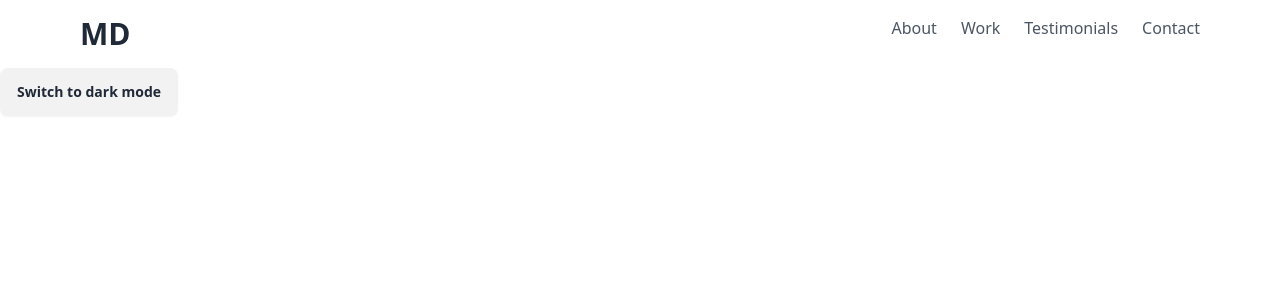
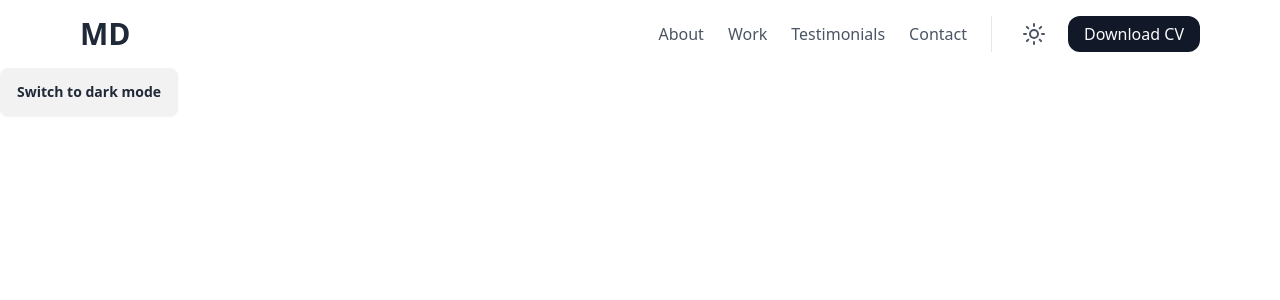
Before and after one commit to githubmor/portfolio, a Next.js app: page / in a window 1280 px wide. Shown: the top 300 px of the page. Built offline with nearby package versions, Linux system fonts and the light colour scheme.

Commit message:
add acion to header

```diff
--- a/app/components/button/index.tsx
+++ b/app/components/button/index.tsx
@@ -7,7 +7,7 @@ type Props = {
 
 const Button = ({text,className=""}: Props) => {
   return (
-    <button className={`px-4 py-[0.375rem] bg-gray-900 text-gray-50 hover:text-gray-700 active:text-gray-800 ${className}`}>{text}</button>
+    <button className={`px-4 py-[0.375rem] rounded-xl bg-gray-900 text-gray-50 hover:bg-gray-700 active:bg-gray-800 ${className}`}>{text}</button>
   )
 }
 
--- /dev/null
+++ b/app/components/header/components/actions/hook.ts
@@ -0,0 +1,22 @@
+import { useState, useEffect } from "react";
+
+export const useThemeSwitch =()=>{
+    const [theme, setTheme] = useState("light");
+
+  useEffect(() => {
+    // Check for stored theme in localStorage or default to 'light'
+    const storedTheme = localStorage.getItem("theme") || "light";
+    setTheme(storedTheme);
+    document.documentElement.setAttribute("data-theme", storedTheme);
+  }, []);
+
+  const toggleTheme = () => {
+    const newTheme = theme === "light" ? "dark" : "light";
+    setTheme(newTheme);
+    document.documentElement.setAttribute("data-theme", newTheme);
+    localStorage.setItem("theme", newTheme);
+  };
+
+  return {toggleTheme,theme};
+
+}
--- /dev/null
+++ b/app/components/header/components/actions/index.tsx
@@ -0,0 +1,18 @@
+import React from 'react'
+import SwitchTheme from './switch-theme'
+import Button from '@/app/components/button'
+
+type Props = {
+    className?:string
+}
+
+function Actions({className=""}: Props) {
+  return (
+    <div className={`flex flex-col md:flex md:flex-row gap-4 p-4 md:p-0 ${className}`}>
+      <SwitchTheme />
+      <Button  text="Download CV" />
+    </div>
+  );
+}
+
+export default Actions
--- /dev/null
+++ b/app/components/header/components/actions/moon-icon.tsx
@@ -0,0 +1,36 @@
+import React from 'react'
+
+function MoonIcon() {
+  return (
+    <svg
+      className="w-6 h-6 "
+      viewBox="0 0 24 24"
+      fill="none"
+      xmlns="http://www.w3.org/2000/svg"
+    >
+      <path
+        d="M12 3C10.8065 4.19347 10.136 5.81217 10.136 7.5C10.136 9.18783 10.8065 10.8065 12 12C13.1935 13.1935 14.8122 13.864 16.5 13.864C18.1878 13.864 19.8065 13.1935 21 12C21 13.78 20.4722 15.5201 19.4832 17.0001C18.4943 18.4802 17.0887 19.6337 15.4442 20.3149C13.7996 20.9961 11.99 21.1743 10.2442 20.8271C8.49836 20.4798 6.89472 19.6226 5.63604 18.364C4.37737 17.1053 3.5202 15.5016 3.17294 13.7558C2.82567 12.01 3.0039 10.2004 3.68509 8.55585C4.36628 6.91131 5.51983 5.50571 6.99987 4.51677C8.47991 3.52784 10.22 3 12 3Z"
+        stroke="currentColor"
+        stroke-width="2"
+        stroke-linecap="round"
+        stroke-linejoin="round"
+      />
+      <path
+        d="M19 3V7"
+        stroke="currentColor"
+        stroke-width="2"
+        stroke-linecap="round"
+        stroke-linejoin="round"
+      />
+      <path
+        d="M21 5H17"
+        stroke="currentColor"
+        stroke-width="2"
+        stroke-linecap="round"
+        stroke-linejoin="round"
+      />
+    </svg>
+  );
+}
+
+export default MoonIcon
--- /dev/null
+++ b/app/components/header/components/actions/sun-icon.tsx
@@ -0,0 +1,78 @@
+import React from 'react'
+
+function SunIcon() {
+  return (
+    <svg
+      className="w-6  h-6 "
+      viewBox="0 0 24 24"
+      fill="none"
+      xmlns="http://www.w3.org/2000/svg"
+    >
+      <path
+        d="M12 16C14.2091 16 16 14.2091 16 12C16 9.79086 14.2091 8 12 8C9.79086 8 8 9.79086 8 12C8 14.2091 9.79086 16 12 16Z"
+        stroke="currentColor"
+        stroke-width="2"
+        stroke-linecap="round"
+        stroke-linejoin="round"
+      />
+      <path
+        d="M12 2V4"
+        stroke="currentColor"
+        stroke-width="2"
+        stroke-linecap="round"
+        stroke-linejoin="round"
+      />
+      <path
+        d="M12 20V22"
+        stroke="currentColor"
+        stroke-width="2"
+        stroke-linecap="round"
+        stroke-linejoin="round"
+      />
+      <path
+        d="M4.92993 4.92969L6.33993 6.33969"
+        stroke="currentColor"
+        stroke-width="2"
+        stroke-linecap="round"
+        stroke-linejoin="round"
+      />
+      <path
+        d="M17.6599 17.6602L19.0699 19.0702"
+        stroke="currentColor"
+        stroke-width="2"
+        stroke-linecap="round"
+        stroke-linejoin="round"
+      />
+      <path
+        d="M2 12H4"
+        stroke="currentColor"
+        stroke-width="2"
+        stroke-linecap="round"
+        stroke-linejoin="round"
+      />
+      <path
+        d="M20 12H22"
+        stroke="currentColor"
+        stroke-width="2"
+        stroke-linecap="round"
+        stroke-linejoin="round"
+      />
+      <path
+        d="M6.33993 17.6602L4.92993 19.0702"
+        stroke="currentColor"
+        stroke-width="2"
+        stroke-linecap="round"
+        stroke-linejoin="round"
+      />
+      <path
+        d="M19.0699 4.92969L17.6599 6.33969"
+        stroke="currentColor"
+        stroke-width="2"
+        stroke-linecap="round"
+        stroke-linejoin="round"
+      />
+    </svg>
+  );
+}
+
+export default SunIcon
--- /dev/null
+++ b/app/components/header/components/actions/switch-theme.tsx
@@ -0,0 +1,19 @@
+"use client";
+import IconButton from "@/app/components/icon-button";
+import { useThemeSwitch } from "./hook";
+import MoonIcon from "./moon-icon";
+import SunIcon from "./sun-icon";
+
+function SwitchTheme() {
+  const { toggleTheme, theme } = useThemeSwitch();
+  return (
+    <div className="flex justify-between items-center">
+      <span className="text-base text-gray-600 md:hidden">Switch Theme</span>
+      <IconButton  onClick={toggleTheme}>
+        {theme === "light" ? <SunIcon /> : <MoonIcon />}
+      </IconButton>
+    </div>
+  );
+}
+
+export default SwitchTheme;
--- a/app/components/header/drawer/index.tsx
+++ b/app/components/header/drawer/index.tsx
@@ -1,5 +1,6 @@
 import IconButton from "../../icon-button";
 import { Brand } from "../components";
+import Actions from "../components/actions";
 import Menus from "../menus";
 import CloseIcon from "./close-icon";
 
@@ -26,6 +27,7 @@ function Drawer({ show, onHide }: Props) {
           </IconButton>
         </div>
         <Menus />
+        <Actions/>
       </div>
     </div>
   );
--- a/app/components/header/index.tsx
+++ b/app/components/header/index.tsx
@@ -5,6 +5,7 @@ import Drawer from "./drawer";
 import HamburgerIcon from "./ham-icon";
 import Menus from "./menus";
 import { Brand } from "./components";
+import Actions from "./components/actions";
 
 const Header = () => {
   const [showDrawer, setShowDrawer] = useState(false);
@@ -16,7 +17,11 @@ const Header = () => {
         <IconButton className="md:hidden" onClick={() => setShowDrawer(true)}>
           <HamburgerIcon />
         </IconButton>
-        <Menus className="hidden md:inline" />
+        <div className="flex gap-6 items-center divide-x">
+          <Menus className="hidden md:inline" />
+          {/* <div className="border-l border-" */}
+          <Actions className="!ps-6 hidden md:block" />
+        </div>
       </header>
     </>
   );
```
